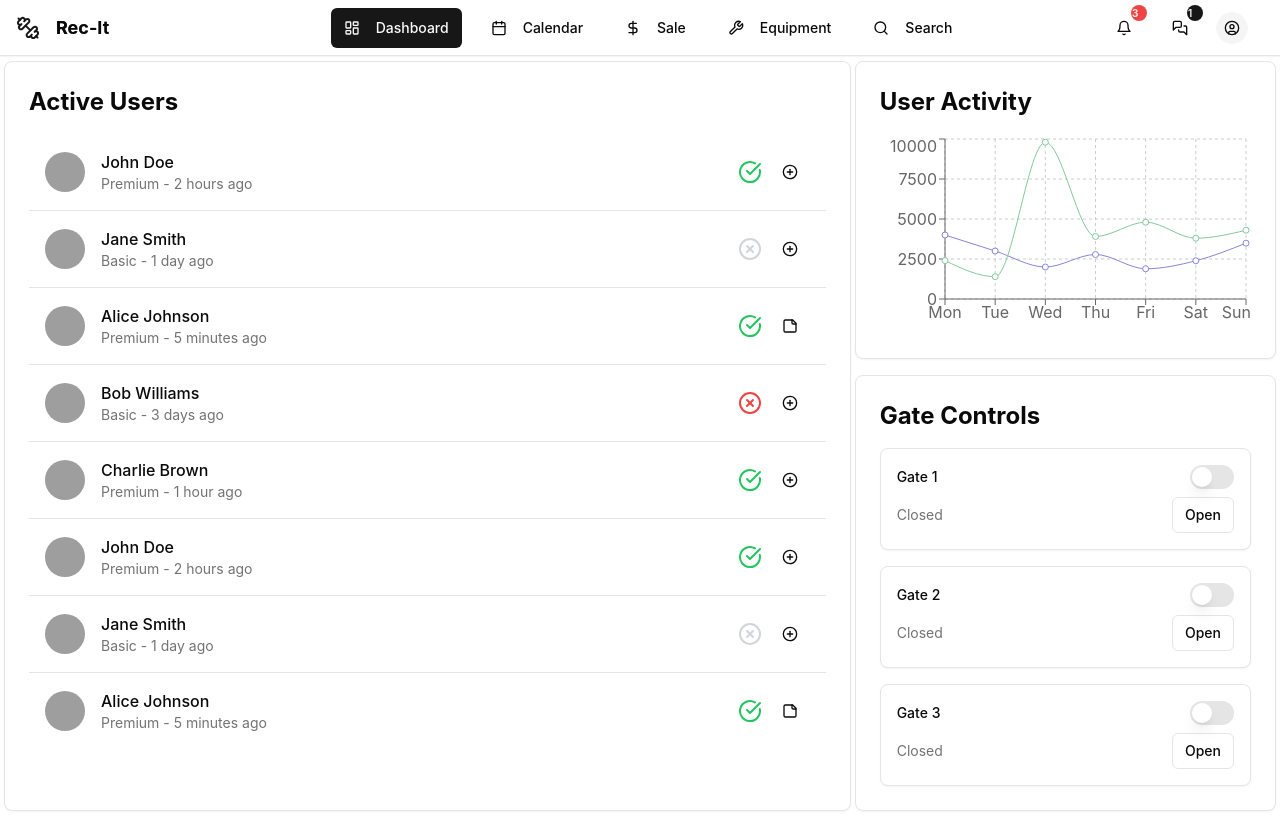
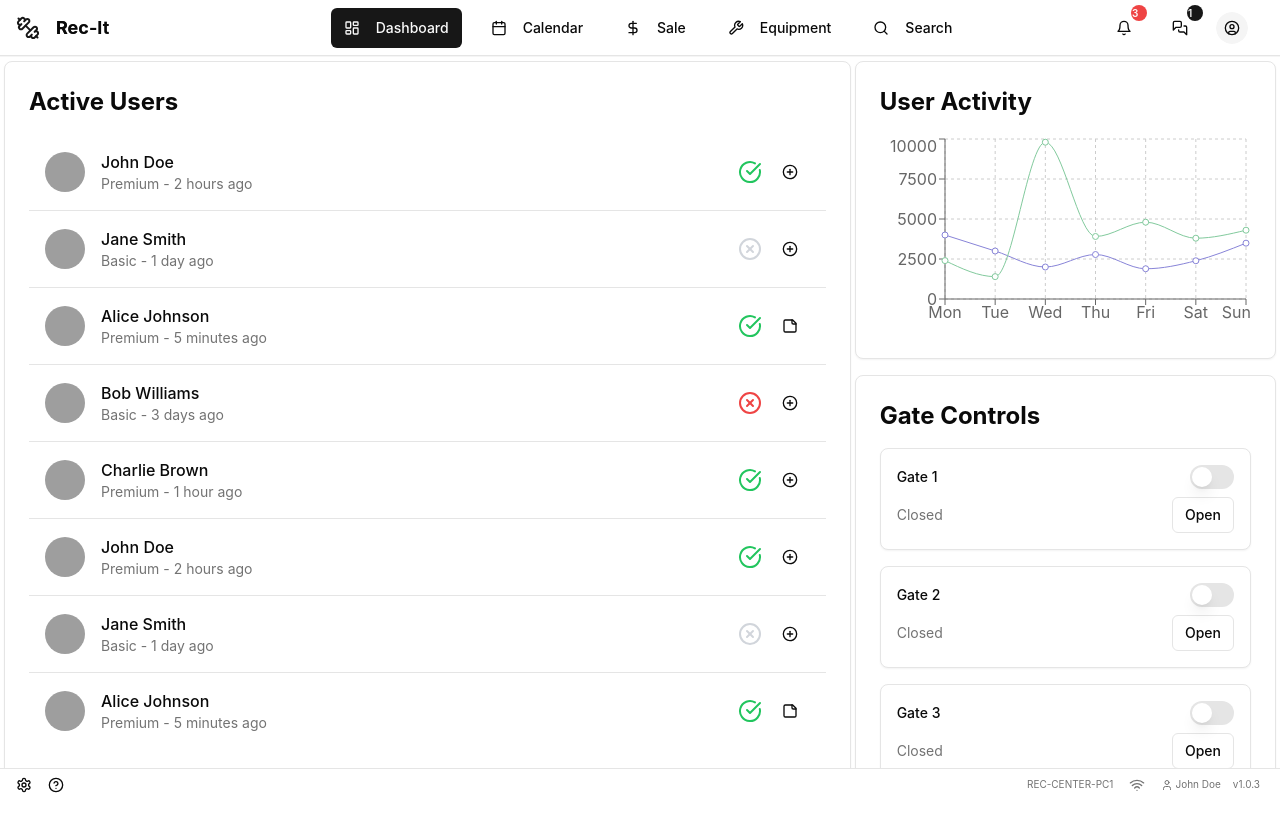
Before and after one commit to SanketBaviskar/Rec-It, a React (Vite) app: page /dashboard in a window 1280 px wide. Built offline with nearby package versions, Linux system fonts and the light colour scheme; grey boxes are pictures that could not be loaded.

Commit message:
footer added

```diff
--- a/src/Pages/Login/Login.tsx
+++ b/src/Pages/Login/Login.tsx
@@ -4,7 +4,7 @@ import { Input } from "@/components/ui/input"
 import { Label } from "@/components/ui/label"
 import { Checkbox } from "@/components/ui/checkbox"
 import { Separator } from "@/components/ui/separator"
-import { DumbbellIcon, X as CloseIcon, Mail } from 'lucide-react'
+import { DumbbellIcon, X as  Mail } from 'lucide-react'
 
 export default function Login() {
   const [email, setEmail] = useState('')
@@ -22,19 +22,12 @@ export default function Login() {
     console.log(`${provider} login attempted`)
   }
 
-  const handleClose = () => {
-    // Use Electron's IPC to send a message to the main process to close the window
-    //window.electron.send('close-window')
-  }
+
 
   return (
     <div className="flex flex-col min-h-screen bg-gradient-to-br from-blue-500 to-purple-600">
       <header className="flex justify-between items-center p-4">
         <div className="text-white text-2xl font-bold">Rec-It</div>
-        <Button variant="ghost" size="icon" onClick={handleClose} className="text-white">
-          <CloseIcon className="h-6 w-6" />
-          <span className="sr-only">Close</span>
-        </Button>
       </header>
       <main className="flex-grow flex items-center justify-center px-4">
         <div className="w-full max-w-md">
--- /dev/null
+++ b/src/Pages/MainWindow/Footer/Footer.tsx
@@ -0,0 +1,74 @@
+'use client'
+
+import { Button } from "@/components/ui/button"
+import { Settings, HelpCircle, Wifi, User } from 'lucide-react'
+import {
+  Tooltip,
+  TooltipContent,
+  TooltipProvider,
+  TooltipTrigger,
+} from "@/components/ui/tooltip"
+
+export default function RecCenterFooter() {
+  // These would typically come from your app's state or context
+  const computerName = "REC-CENTER-PC1"
+  const loggedInUser = "John Doe"
+  const appVersion = "v1.0.3"
+
+  return (
+    <footer className="fixed bottom-0 left-0 right-0 border-t bg-background h-8 px-1 text-[10px]">
+      <div className="h-full mx-auto flex items-center justify-between">
+        <div className="flex items-center ml-2">
+          <TooltipProvider>
+            <Tooltip>
+              <TooltipTrigger asChild>
+                <Button variant="ghost" size="icon" className="h-6 w-6 p-0 mr-2">
+                  <Settings className="h-3 w-3" />
+                  <span className="sr-only">Settings</span>
+                </Button>
+              </TooltipTrigger>
+              <TooltipContent side="top">
+                <p>Settings</p>
+              </TooltipContent>
+            </Tooltip>
+          </TooltipProvider>
+          <TooltipProvider>
+            <Tooltip>
+              <TooltipTrigger asChild>
+                <Button variant="ghost" size="icon" className="h-6 w-6 p-0">
+                  <HelpCircle className="h-3 w-3" />
+                  <span className="sr-only">Help</span>
+                </Button>
+              </TooltipTrigger>
+              <TooltipContent side="top">
+                <p>Help</p>
+              </TooltipContent>
+            </Tooltip>
+          </TooltipProvider>
+        </div>
+
+        <div className="flex items-center gap-1 text-muted-foreground mr-4">
+          <span className="hidden lg:inline  mr-2">{computerName}</span>
+          <TooltipProvider>
+            <Tooltip>
+              <TooltipTrigger asChild>
+                <Button variant="ghost" size="icon" className="h-6 w-6 p-0 mr-2">
+                  <Wifi className="h-3 w-3" />
+                  <span className="sr-only">Test Connection</span>
+                </Button>
+              </TooltipTrigger>
+              <TooltipContent side="top">
+                <p>Test Connection</p>
+              </TooltipContent>
+            </Tooltip>
+          </TooltipProvider>
+          <div className="flex items-center gap-0.5">
+            <User className="h-3 w-3" />
+            <span className="hidden md:inline mr-2">{loggedInUser}</span>
+          </div>
+          <span className="hidden xl:inline">{appVersion}</span>
+        </div>
+      </div>
+    </footer>
+  )
+}
--- a/src/Pages/MainWindow/MainWindow.tsx
+++ b/src/Pages/MainWindow/MainWindow.tsx
@@ -7,6 +7,7 @@ import CalendarTab from './CalenderTab/CalenderTab'
 import SalesTab from './SalesTab/SalesTab'
 import EquipmentTab from './EquipmentTab/EquipmentTab'
 import SearchTab from './SearchTab/SearchTab'
+import RecCenterFooter from "./Footer/footer"
 
 function DashboardContent({ activeTab }: { activeTab: string }) {
   switch (activeTab) {
@@ -29,7 +30,7 @@ export default function Dashboard() {
   const [activeTab, setActiveTab] = useState("dashboard")
 
   return (
-    <div className="flex flex-col bg-background overflow-hidden">
+    <div className="flex flex-col bg-background overflow-hidden h-full">
       {/* Navbar Component with Active Tab Management */}
       <Navbar activeTab={activeTab} setActiveTab={setActiveTab} />
 
@@ -37,6 +38,8 @@ export default function Dashboard() {
       <main className="flex-1 pt-0"> {/* pt-0 accounts for the navbar height */}
         <DashboardContent activeTab={activeTab} />
       </main>
+
+      <RecCenterFooter></RecCenterFooter>
     </div>
   )
 }
--- a/src/Pages/MainWindow/NavBar/NavBar.tsx
+++ b/src/Pages/MainWindow/NavBar/NavBar.tsx
@@ -52,134 +52,8 @@ export default function Navbar({
   const [isMobileMenuOpen, setIsMobileMenuOpen] = useState(false);
 
   return (
-    // <header className="sticky top-0 z-50 w-full border-b border-border/40 bg-background/95 backdrop-blur supports-[backdrop-filter]:bg-background/60">
-    //   <div className="container flex h-14 max-w-screen-2xl items-center">
-    //     <div className="flex items-center space-x-2 mr-4 md-2">
-    //       <Dumbbell className="h-6 w-6 text-primary" />
-    //       <span className="font-bold text-lg bg-gradient-to-r from-primary to-primary-foreground bg-clip-text text-transparent">
-    //         Rec-It
-    //       </span>
-    //     </div>
-
-    //     <nav className="hidden md:flex flex-1 items-center justify-center space-x-2">
-    //       {tabs.map(({ name, icon: Icon, tooltip }) => (
-    //         <TooltipProvider key={name}>
-    //           <Tooltip>
-    //             <TooltipTrigger asChild>
-    //               <Button
-    //                 variant={activeTab === name ? "default" : "ghost"}
-    //                 className={cn(
-    //                   "px-3 py-1 text-sm capitalize transition-all duration-200 ease-in-out hover:-translate-y-0.5",
-    //                   activeTab === name && "bg-primary text-primary-foreground hover:bg-primary/90"
-    //                 )}
-    //                 onClick={() => setActiveTab(name)}
-    //               >
-    //                 <Icon className="mr-2 h-4 w-4" />
-    //                 {name}
-    //               </Button>
-    //             </TooltipTrigger>
-    //             <TooltipContent>
-    //               <p>{tooltip}</p>
-    //             </TooltipContent>
-    //           </Tooltip>
-    //         </TooltipProvider>
-    //       ))}
-    //     </nav>
-
-    //     <div className="flex items-center space-x-2 ml-auto">
-    //       <Sheet open={isMobileMenuOpen} onOpenChange={setIsMobileMenuOpen}>
-    //         <SheetTrigger asChild>
-    //           <Button variant="ghost" size="icon" className="md:hidden">
-    //             <MenuIcon className="h-5 w-5" />
-    //             <span className="sr-only">Toggle menu</span>
-    //           </Button>
-    //         </SheetTrigger>
-    //         <SheetContent side="left">
-    //           <nav className="flex flex-col space-y-4">
-    //             {tabs.map(({ name, icon: Icon }) => (
-    //               <Button
-    //                 key={name}
-    //                 variant={activeTab === name ? "default" : "ghost"}
-    //                 className="justify-start"
-    //                 onClick={() => {
-    //                   setActiveTab(name)
-    //                   setIsMobileMenuOpen(false)
-    //                 }}
-    //               >
-    //                 <Icon className="mr-2 h-4 w-4" />
-    //                 {name}
-    //               </Button>
-    //             ))}
-    //           </nav>
-    //         </SheetContent>
-    //       </Sheet>
-
-    //       <TooltipProvider>
-    //         <Tooltip>
-    //           <TooltipTrigger asChild>
-    //             <Button variant="ghost" size="icon">
-    //               <Bell className="h-5 w-5" />
-    //               <Badge variant="destructive" className="absolute -top-1 -right-1 h-4 w-4 p-0 text-[10px]">
-    //                 3
-    //               </Badge>
-    //               <span className="sr-only">Notifications</span>
-    //             </Button>
-    //           </TooltipTrigger>
-    //           <TooltipContent>
-    //             <p>Notifications</p>
-    //           </TooltipContent>
-    //         </Tooltip>
-    //       </TooltipProvider>
-
-    //       <TooltipProvider>
-    //         <Tooltip>
-    //           <TooltipTrigger asChild>
-    //             <Button variant="ghost" size="icon">
-    //               <MessagesSquare className="h-5 w-5" />
-    //               <Badge variant="default" className="absolute -top-1 -right-1 h-4 w-4 p-0 text-[10px]">
-    //                 1
-    //               </Badge>
-    //               <span className="sr-only">Messages</span>
-    //             </Button>
-    //           </TooltipTrigger>
-    //           <TooltipContent>
-    //             <p>Messages</p>
-    //           </TooltipContent>
-    //         </Tooltip>
-    //       </TooltipProvider>
-
-    //       <DropdownMenu>
-    //         <DropdownMenuTrigger asChild>
-    //           <Button variant="ghost" size="icon" className="relative h-8 w-8 rounded-full">
-    //             <Avatar className="h-8 w-8">
-    //               <AvatarFallback>
-    //                 <UserCircle className="h-5 w-5" />
-    //               </AvatarFallback>
-    //             </Avatar>
-    //           </Button>
-    //         </DropdownMenuTrigger>
-    //         <DropdownMenuContent align="end">
-    //           <DropdownMenuItem>
-    //             <UserCircle className="mr-2 h-4 w-4" />
-    //             <span>Profile</span>
-    //           </DropdownMenuItem>
-    //           <DropdownMenuItem>
-    //             <Settings className="mr-2 h-4 w-4" />
-    //             <span>Settings</span>
-    //           </DropdownMenuItem>
-    //           <DropdownMenuSeparator />
-    //           <DropdownMenuItem>
-    //             <LogOut className="mr-2 h-4 w-4" />
-    //             <span>Log out</span>
-    //           </DropdownMenuItem>
-    //         </DropdownMenuContent>
-    //       </DropdownMenu>
-    //     </div>
-    //   </div>
-    // </header>
     <header className="sticky top-0 z-50 border-b w-100 border-border/40 bg-background/95 backdrop-blur supports-[backdrop-filter]:bg-background/60 ">
-      <div className=" w-100">
-        <div className="items-center px-4 flex w-100 h-14 border-b">
+      <div className="items-center px-4 flex h-14 border-b">
         {" "}
         {/* Added padding */}
         <div className="flex items-center space-x-2 mr-4 md:space-x-4 w-1/5 pr-4">
@@ -316,7 +190,9 @@ export default function Navbar({
           </DropdownMenu>
         </div>
       </div>
-      </div>
     </header>
   );
 }
+
+
+//navbar-height 3.5rem
--- a/src/ui/index.css
+++ b/src/ui/index.css
@@ -54,7 +54,7 @@ button:hover {
 }
 button:focus,
 button:focus-visible {
-  outline: 4px auto -webkit-focus-ring-color;
+  outline: 4px auto ;
 }
 
 @media (prefers-color-scheme: light) {
```
Lines whose indentation alone changed are shown as unchanged.
